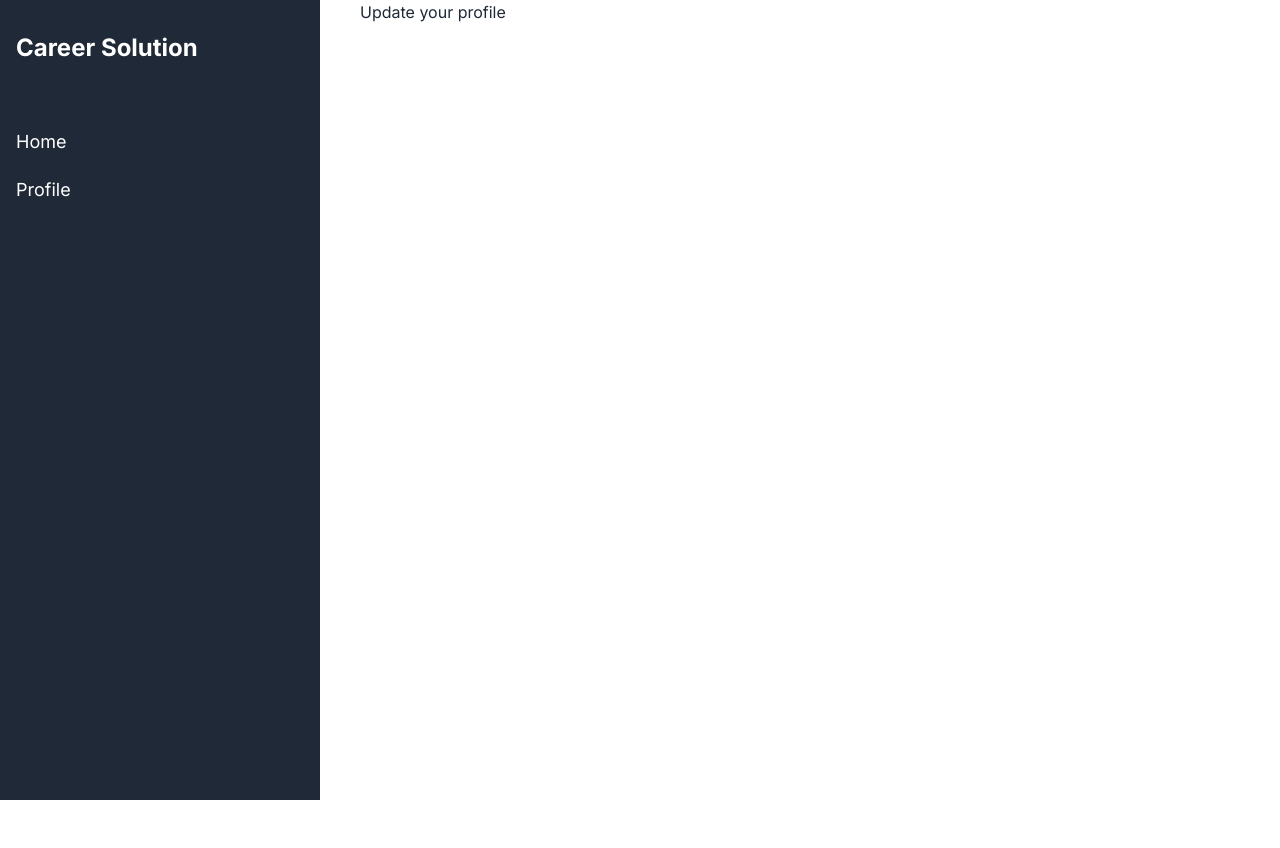
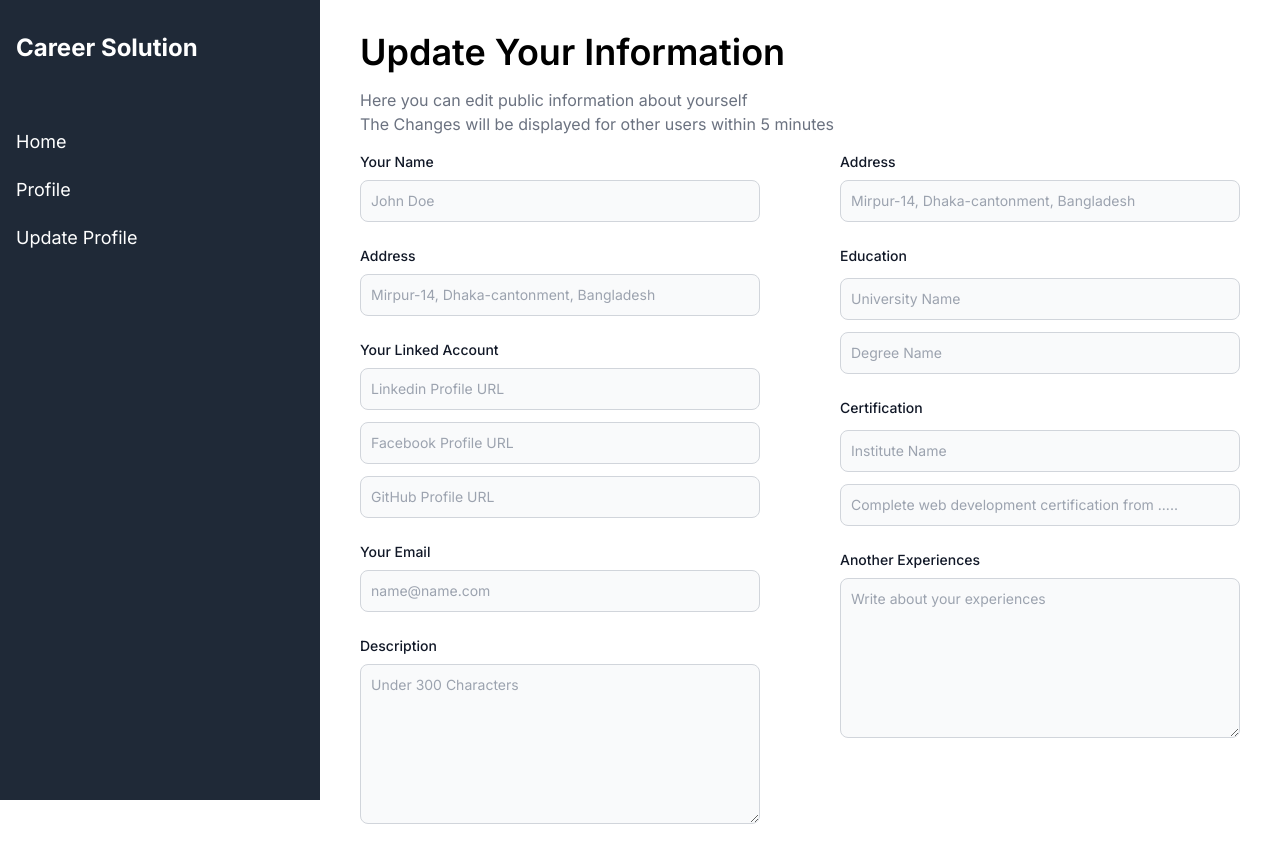
Before and after one commit to getMonirr/multi-client-services, a Next.js app: page /dashboard/update_profile in a window 1280 px wide. Before the commit the page ends 800 px from the top, so only its background shows below. Built offline with nearby package versions, Linux system fonts and the light colour scheme.

Commit message:
update profile section added

```diff
--- a/src/app/dashboard/profile/page.tsx
+++ b/src/app/dashboard/profile/page.tsx
@@ -41,7 +41,7 @@ const Account_setting = () => {
                 <div>
                     <div className='border p-6 w-[400px]'>
                         <h1 className='text-gray-500 text-lg underline my-4'>Description</h1>
-                        <p>Lorem ipsum dolor sit amet, consectetur adipisicing elit. Deserunt saepe quos vel delectus provident atque ducimus! Nisi perspiciatis voluptatibus dolore aliquid ducimus! Eligendi alias porro explicabo odit, ad illum iure?</p>
+                        <p>Lorem ipsum, dolor sit amet consectetur adipisicing elit. Quod tempore et reprehenderit ea at hic eum laboriosam ab mollitia? Doloremque fuga reiciendis, accusamus earum quod sit odio consequatur quasi corrupti!</p>
                     </div>
                     <div className='border p-6 w-[400px]'>
                         <h1 className='text-gray-500 text-lg underline my-4'>Languages</h1>
--- a/src/app/dashboard/update_profile/page.tsx
+++ b/src/app/dashboard/update_profile/page.tsx
@@ -2,8 +2,56 @@
 
 const page = () => {
     return (
-        <div>
-            Update your profile
+        <div className="mt-8">
+            <h1 className='text-4xl font-semibold text-black'>Update Your Information</h1>
+            <p className='text-gray-500 my-4'>Here you can edit public information about yourself <br />  The Changes will be displayed for other users within 5 minutes</p>
+
+            <form className="flex gap-20">
+                <div className="w-[400px]">
+                    <div className="mb-6">
+                        <label className="block mb-2 text-sm font-medium text-gray-900 dark:text-white">Your Name</label>
+                        <input type="text" className="bg-gray-50 border border-gray-300 text-gray-900 text-sm rounded-lg focus:ring-blue-500 focus:border-blue-500 block w-full p-2.5 dark:bg-gray-700 dark:border-gray-600 dark:placeholder-gray-400 dark:text-white dark:focus:ring-blue-500 dark:focus:border-blue-500" placeholder="John Doe" required />
+                    </div>
+                    <div className="mb-6">
+                        <label className="block mb-2 text-sm font-medium text-gray-900 dark:text-white">Address</label>
+                        <input type="text" className="bg-gray-50 border border-gray-300 text-gray-900 text-sm rounded-lg focus:ring-blue-500 focus:border-blue-500 block w-full p-2.5 dark:bg-gray-700 dark:border-gray-600 dark:placeholder-gray-400 dark:text-white dark:focus:ring-blue-500 dark:focus:border-blue-500" placeholder="Mirpur-14, Dhaka-cantonment, Bangladesh" required />
+                    </div>
+                    <div className="mb-6">
+                        <label className="block mb-2 text-sm font-medium text-gray-900 dark:text-white">Your Linked Account</label>
+                        <input type="text" className="bg-gray-50 border border-gray-300 text-gray-900 text-sm rounded-lg focus:ring-blue-500 focus:border-blue-500 block w-full p-2.5 dark:bg-gray-700 dark:border-gray-600 dark:placeholder-gray-400 dark:text-white dark:focus:ring-blue-500 dark:focus:border-blue-500" placeholder="Linkedin Profile URL" required />
+                        <input type="text" className="bg-gray-50 border mt-3 border-gray-300 text-gray-900 text-sm rounded-lg focus:ring-blue-500 focus:border-blue-500 block w-full p-2.5 dark:bg-gray-700 dark:border-gray-600 dark:placeholder-gray-400 dark:text-white dark:focus:ring-blue-500 dark:focus:border-blue-500" placeholder="Facebook Profile URL" required />
+                        <input type="text" className="bg-gray-50 border mt-3 border-gray-300 text-gray-900 text-sm rounded-lg focus:ring-blue-500 focus:border-blue-500 block w-full p-2.5 dark:bg-gray-700 dark:border-gray-600 dark:placeholder-gray-400 dark:text-white dark:focus:ring-blue-500 dark:focus:border-blue-500" placeholder="GitHub Profile URL" required />
+                    </div>
+                    <div className="mb-6">
+                        <label className="block mb-2 text-sm font-medium text-gray-900 dark:text-white"> Your Email</label>
+                        <input type="email" className="bg-gray-50 border border-gray-300 text-gray-900 text-sm rounded-lg focus:ring-blue-500 focus:border-blue-500 block w-full p-2.5 dark:bg-gray-700 dark:border-gray-600 dark:placeholder-gray-400 dark:text-white dark:focus:ring-blue-500 dark:focus:border-blue-500" placeholder="name@name.com" required />
+                    </div>
+                    <div className="mb-6">
+                        <label className="block mb-2 text-sm font-medium text-gray-900 dark:text-white">Description</label>
+                        <textarea className="bg-gray-50 h-40 border border-gray-300 text-gray-900 text-sm rounded-lg focus:ring-blue-500 focus:border-blue-500 block w-full p-2.5 dark:bg-gray-700 dark:border-gray-600 dark:placeholder-gray-400 dark:text-white dark:focus:ring-blue-500 dark:focus:border-blue-500" placeholder="Under 300 Characters" required />
+                    </div>
+                </div>
+                <div className="w-[400px]">
+                    <div className="mb-6">
+                        <label className="block mb-2 text-sm font-medium text-gray-900 dark:text-white">Address</label>
+                        <input type="text" className="bg-gray-50 border border-gray-300 text-gray-900 text-sm rounded-lg focus:ring-blue-500 focus:border-blue-500 block w-full p-2.5 dark:bg-gray-700 dark:border-gray-600 dark:placeholder-gray-400 dark:text-white dark:focus:ring-blue-500 dark:focus:border-blue-500" placeholder="Mirpur-14, Dhaka-cantonment, Bangladesh" required />
+                    </div>
+                    <div className="mb-6">
+                        <label className="block mb-2 text-sm font-medium text-gray-900 dark:text-white">Education</label>
+                        <input type="text" className="bg-gray-50 border mt-3 border-gray-300 text-gray-900 text-sm rounded-lg focus:ring-blue-500 focus:border-blue-500 block w-full p-2.5 dark:bg-gray-700 dark:border-gray-600 dark:placeholder-gray-400 dark:text-white dark:focus:ring-blue-500 dark:focus:border-blue-500" placeholder="University Name" required />
+                        <input type="text" className="bg-gray-50 border mt-3 border-gray-300 text-gray-900 text-sm rounded-lg focus:ring-blue-500 focus:border-blue-500 block w-full p-2.5 dark:bg-gray-700 dark:border-gray-600 dark:placeholder-gray-400 dark:text-white dark:focus:ring-blue-500 dark:focus:border-blue-500" placeholder="Degree Name" required />
+                    </div>
+                    <div className="mb-6">
+                        <label className="block mb-2 text-sm font-medium text-gray-900 dark:text-white">Certification</label>
+                        <input type="text" className="bg-gray-50 border mt-3 border-gray-300 text-gray-900 text-sm rounded-lg focus:ring-blue-500 focus:border-blue-500 block w-full p-2.5 dark:bg-gray-700 dark:border-gray-600 dark:placeholder-gray-400 dark:text-white dark:focus:ring-blue-500 dark:focus:border-blue-500" placeholder="Institute Name" required />
+                        <input type="text" className="bg-gray-50 border mt-3 border-gray-300 text-gray-900 text-sm rounded-lg focus:ring-blue-500 focus:border-blue-500 block w-full p-2.5 dark:bg-gray-700 dark:border-gray-600 dark:placeholder-gray-400 dark:text-white dark:focus:ring-blue-500 dark:focus:border-blue-500" placeholder="Complete web development certification from ....." required />
+                    </div>
+                    <div className="mb-6">
+                        <label className="block mb-2 text-sm font-medium text-gray-900 dark:text-white">Another Experiences</label>
+                        <textarea className="bg-gray-50 h-40 border border-gray-300 text-gray-900 text-sm rounded-lg focus:ring-blue-500 focus:border-blue-500 block w-full p-2.5 dark:bg-gray-700 dark:border-gray-600 dark:placeholder-gray-400 dark:text-white dark:focus:ring-blue-500 dark:focus:border-blue-500" placeholder="Write about your experiences" required />
+                    </div>
+                </div>
+            </form>
         </div>
     );
 };
--- a/src/components/shared/Sidebar/Sidebar.tsx
+++ b/src/components/shared/Sidebar/Sidebar.tsx
@@ -3,8 +3,8 @@ import React from 'react';
 
 const Sidebar = () => {
     return (
-        <div className=' mr-80'>
-            <div className="drawer fixed lg:drawer-open">
+        <div className=''>
+            <div className="drawer  lg:drawer-open">
                 <input id="my-drawer-2" type="checkbox" className="drawer-toggle" />
                 <div className="drawer-content flex flex-col items-center justify-center">
                     {/* Page content here */}
@@ -18,6 +18,7 @@ const Sidebar = () => {
                         <h1 className='mt-4 mb-16 text-2xl font-bold'>Career Solution</h1>
                         <Link className='mb-5' href="/">Home</Link>
                         <Link className='mb-5' href="/dashboard/profile">Profile</Link>
+                        <Link className='mb-5' href="/dashboard/update_profile">Update Profile</Link>
                     </ul>
 
                 </div>
```
Also changed, not shown: firebase/firebase.config.ts (+5 -3 lines), firebase/firebase.tsx (added, +39 -0 lines), src/Context/AuthProvider.tsx (line endings or trailing spaces).
